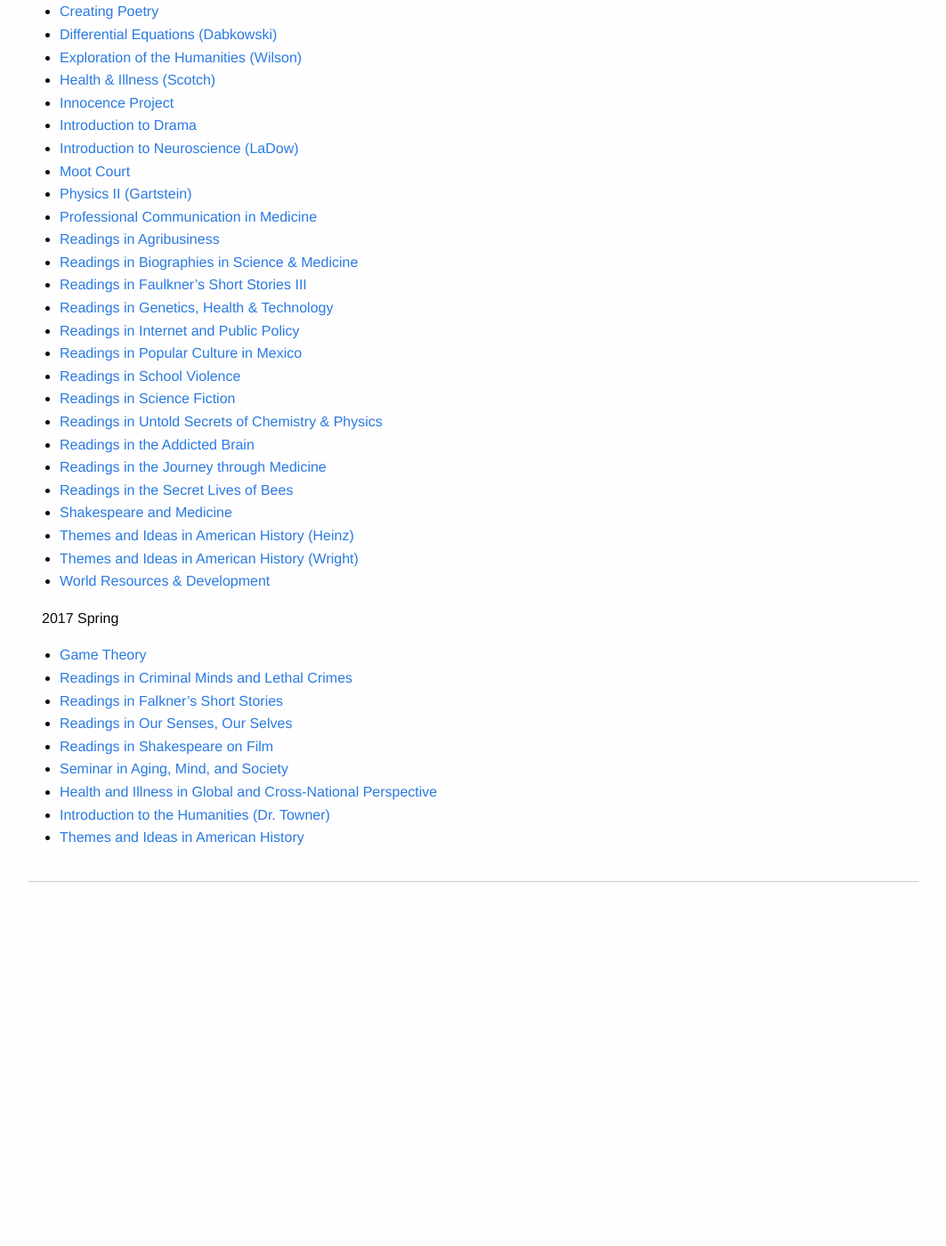
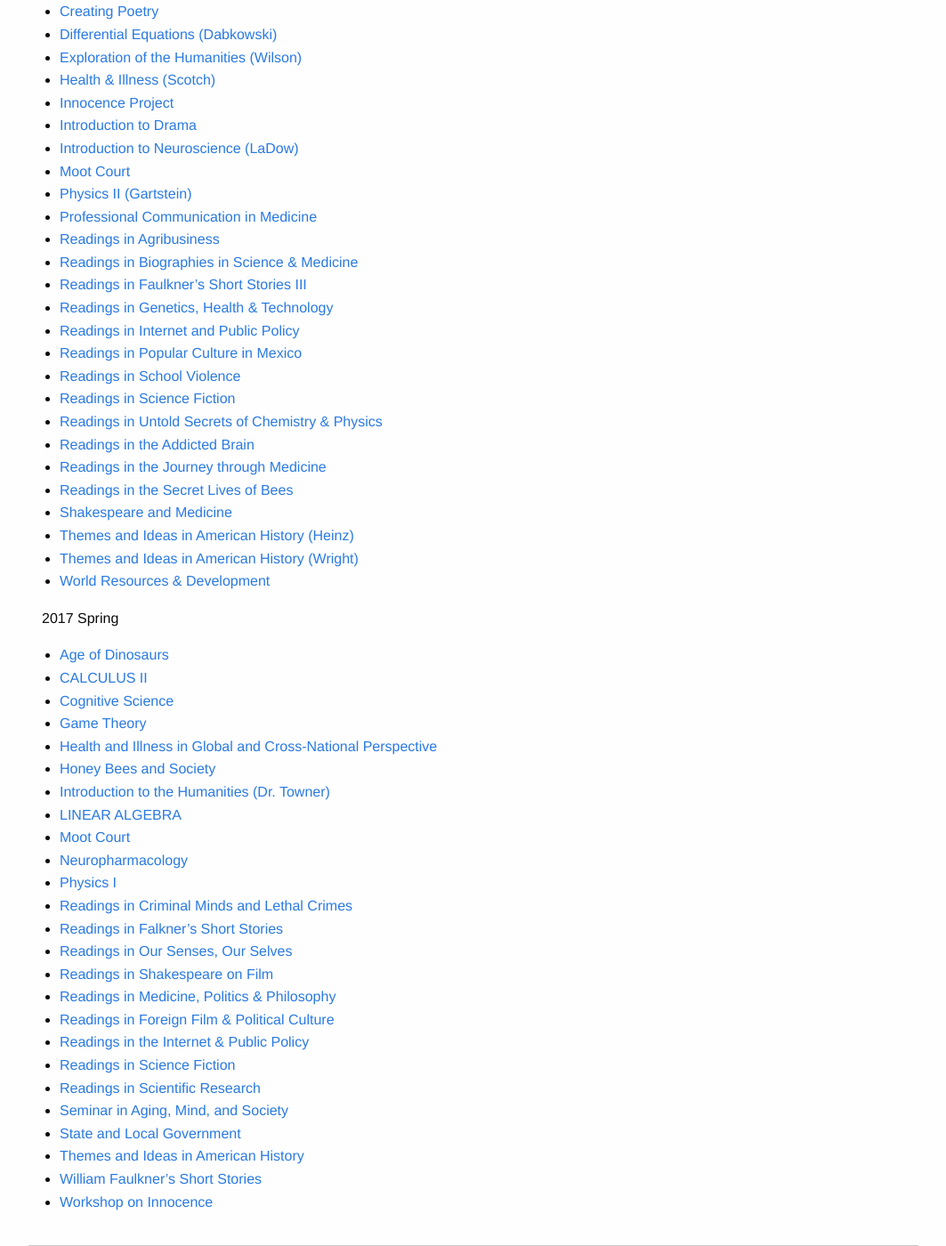
Before and after one commit to collegiumv/cv_jekyll, a Jekyll site: the page built from pages/academics/courses/index.md, in a window 1280 px wide and 1400 px high, scrolled down 238 px. Shown: the whole window at 89% size, without its empty margins (108-1171 px from the left). Built offline with Jekyll 4.4.1, drawn with Linux system fonts in a browser that asks for light colours; before the commit the page ends 1229 px from its top, so only the background shows below that.

Commit message:
Add Spring 2017 Classes

```diff
--- a/pages/academics/courses/index.md
+++ b/pages/academics/courses/index.md
@@ -37,12 +37,28 @@ Collegium V offers many courses that are found no where else in the University.
   * [World Resources & Development](world-resources-and-development/)
 
 2017 Spring
+  * [Age of Dinosaurs](age-of-dinosaurs/)
+  * [CALCULUS II](calculus-ii/)
+  * [Cognitive Science](cognitive-science/)
   * [Game Theory](game-theory/)
+  * [Health and Illness in Global and Cross-National Perspective](health-and-illness-in-global-and-cross-national-perspective/)
+  * [Honey Bees and Society](honey-bees-and-society/)
+  * [Introduction to the Humanities (Dr. Towner)](humanities-towner/)
+  * [LINEAR ALGEBRA](linear-algebra/)
+  * [Moot Court](moot-court/)
+  * [Neuropharmacology](neuropharmacology/)
+  * [Physics I](physics-i/)
   * [Readings in Criminal Minds and Lethal Crimes](readings-in-criminal-minds-and-lethal-crimes/)
   * [Readings in Falkner's Short Stories](readings-in-faulkners-short-stories/)
   * [Readings in Our Senses, Our Selves](readings-in-our-senses-our-selves/)
   * [Readings in Shakespeare on Film](readings-in-shakespeare-on-film/)
+  * [Readings in Medicine, Politics & Philosophy](readings-in-medicine-politics-and-philosophy/)
+  * [Readings in Foreign Film & Political Culture](readings-in-foreign-film-and-political-culture/)
+  * [Readings in the Internet & Public Policy](readings-in-the-internet-and-public-policy/)
+  * [Readings in Science Fiction](readings-in-science-fiction/)
+  * [Readings in Scientific Research](readings-in-scientific-research/)
   * [Seminar in Aging, Mind, and Society](seminar-in-aging-mind-and-society/)
-  * [Health and Illness in Global and Cross-National Perspective](health-and-illness-in-global-and-cross-national-perspective/)
-  * [Introduction to the Humanities (Dr. Towner)](humanities-towner/)
+  * [State and Local Government](state-and-local-government/)
   * [Themes and Ideas in American History](history-heinz/)
+  * [William Faulkner’s Short Stories](william-faulkners-short-stories/)
+  * [Workshop on Innocence](workshop-on-innocence/)
```
Also changed, not shown: pages/academics/courses/age-of-dinosaurs.md (added, +17 -0 lines), pages/academics/courses/calculus-ii.md (added, +17 -0 lines), pages/academics/courses/cognitive-science.md (added, +12 -0 lines), pages/academics/courses/honey-bees-and-society.md (added, +12 -0 lines), pages/academics/courses/linear-algebra.md (added, +13 -0 lines), pages/academics/courses/moot-court.md (+4 -16 lines), pages/academics/courses/neuropharmacology.md (added, +12 -0 lines), pages/academics/courses/physics-i.md (added, +28 -0 lines), pages/academics/courses/readings-in-foreign-film-and-political-culture.md (added, +14 -0 lines), pages/academics/courses/readings-in-medicine-politics-and-philosophy.md (added, +15 -0 lines), pages/academics/courses/readings-in-science-fiction.md (+4 -14 lines), pages/academics/courses/readings-in-scientific-research.md (+3 -9 lines), pages/academics/courses/readings-in-the-internet-and-public-policy.md (added, +12 -0 lines), pages/academics/courses/state-and-local-government.md (added, +12 -0 lines), 3 more files.
